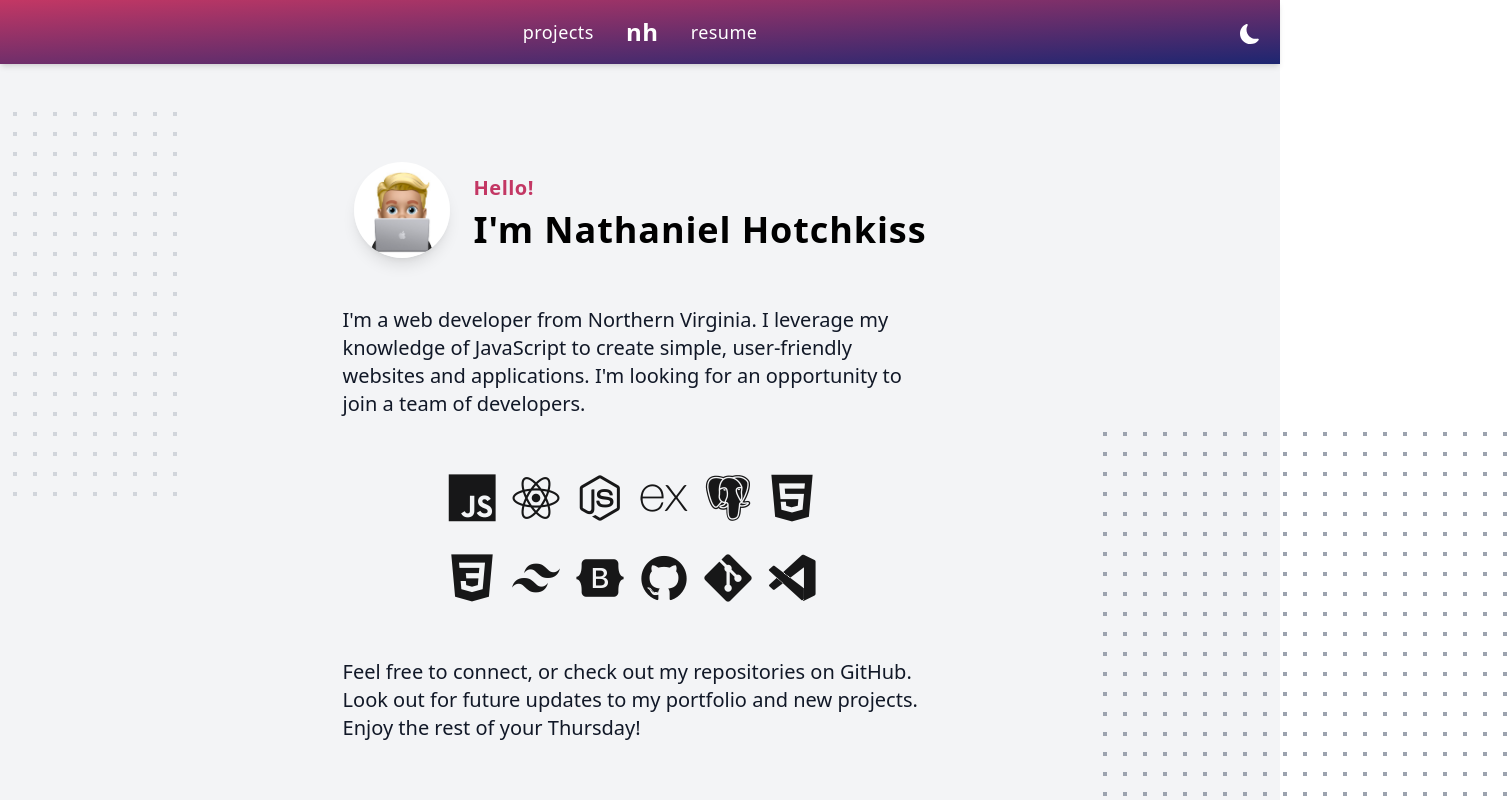
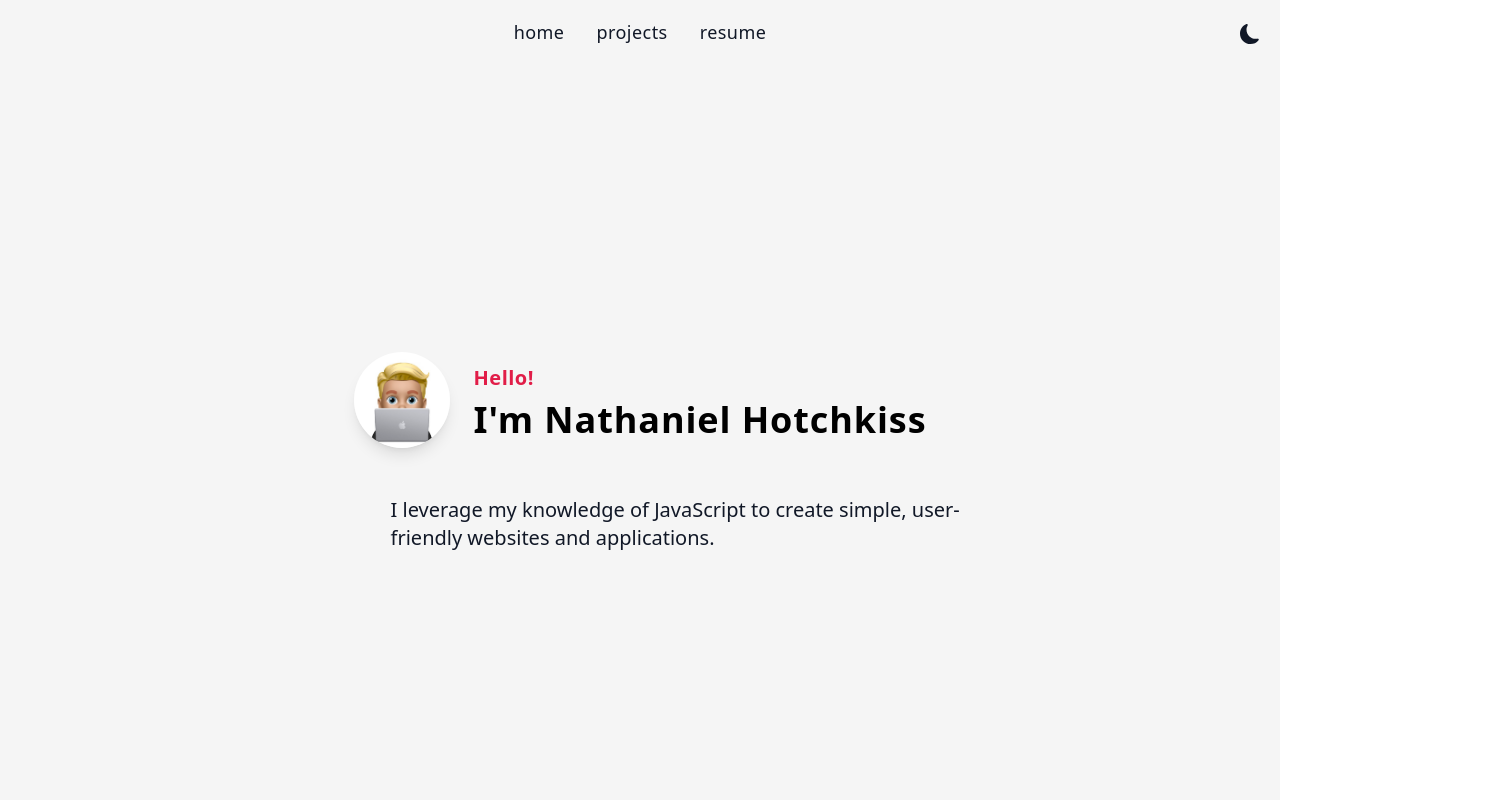
Before and after one commit to NathanielHotchkiss/Portfolio, a React (Create React App) app: page / in a window 1280 px wide. Shown: the top 800 px of the page, 1507 px wide, since content can reach past the window. Built offline with nearby package versions, Linux system fonts and the light colour scheme.

Commit message:
theme changes

```diff
--- a/src/components/Home.jsx
+++ b/src/components/Home.jsx
@@ -1,83 +1,9 @@
 import memojiMacbook from "../images/memojiMacbook.png";
-import getDate from "../utils/getDate.js";
 
 export default function Home() {
-  const date = getDate();
-
   return (
-    <div className="flex relative py-16 min-h-screen md:place-items-center justify-center">
-      <div className="hidden lg:block lg:absolute lg:inset-y-0 lg:h-full lg:w-full">
-        <div
-          className="relative h-full text-lg max-w-prose mx-auto"
-          aria-hidden="true"
-        >
-          <svg
-            className="absolute top-60 right-full transform -translate-y-1/2 -translate-x-32"
-            width={404}
-            height={384}
-            fill="none"
-            viewBox="0 0 404 384"
-          >
-            <defs>
-              <pattern
-                id="f210dbf6-a58d-4871-961e-36d5016a0f49"
-                x={0}
-                y={0}
-                width={20}
-                height={20}
-                patternUnits="userSpaceOnUse"
-              >
-                <rect
-                  x={0}
-                  y={0}
-                  width={4}
-                  height={4}
-                  className="text-gray-300 dark:opacity-50"
-                  fill="currentColor"
-                />
-              </pattern>
-            </defs>
-            <rect
-              width={404}
-              height={384}
-              fill="url(#f210dbf6-a58d-4871-961e-36d5016a0f49)"
-            />
-          </svg>
-          <svg
-            className="absolute bottom-12 left-full transform translate-x-32"
-            width={404}
-            height={384}
-            fill="none"
-            viewBox="0 0 404 384"
-          >
-            <defs>
-              <pattern
-                id="d3eb07ae-5182-43e6-857d-35c643af9034"
-                x={0}
-                y={0}
-                width={20}
-                height={20}
-                patternUnits="userSpaceOnUse"
-              >
-                <rect
-                  x={0}
-                  y={0}
-                  width={4}
-                  height={4}
-                  className="text-gray-400 dark:opacity-50"
-                  fill="currentColor"
-                />
-              </pattern>
-            </defs>
-            <rect
-              width={404}
-              height={384}
-              fill="url(#d3eb07ae-5182-43e6-857d-35c643af9034)"
-            />
-          </svg>
-        </div>
-      </div>
-      <div className="relative px-4 sm:px-6 lg:px-8">
+    <div className="flex relative py-16 md:place-items-center justify-center min-h-screen">
+      <div className="relative">
         <div className="max-w-prose mx-auto mb-18">
           <h1 className="sm:flex justify-center">
             <div className="flex justify-center mb-6">
@@ -88,7 +14,7 @@ export default function Home() {
               />
             </div>
             <div className="sm:mt-3">
-              <span className="block sm:ml-6 text-center sm:text-left text-custom-magenta dark:text-gray-200 text-lg md:text-xl font-semibold tracking-wide">
+              <span className="block sm:ml-6 text-center sm:text-left text-rose-600 dark:text-gray-200 text-lg md:text-xl font-semibold tracking-wide">
                 Hello!
               </span>
               <span className="mt-2 sm:ml-6 block text-2xl text-center sm:text-left font-extrabold tracking-wide text-black dark:text-custom-magenta sm:text-4xl">
@@ -97,33 +23,10 @@ export default function Home() {
             </div>
           </h1>
         </div>
-        <div className="mt-6 leading-8 max-w-prose mx-auto">
-          <p className="h2 mb-6 text-base md:text-xl">
-            I'm a web developer from Northern Virginia. I leverage my knowledge
-            of JavaScript to create simple, user-friendly websites and
-            applications. I'm looking for an opportunity to join a team of
-            developers.
-          </p>
-          <div className="flex justify-center w-4/5 md:w-2/3 mx-auto my-10">
-            <div className="flex flex-wrap justify-center">
-              <i className="devicon-javascript-plain text-4xl md:text-5xl text-black dark:text-gray-200 opacity-90 my-4 mr-4"></i>
-              <i className="devicon-react-original text-4xl md:text-5xl text-black dark:text-gray-200 opacity-90 my-4 mr-4"></i>
-              <i className="devicon-nodejs-plain text-4xl md:text-5xl text-black dark:text-gray-200 opacity-90 my-4 mr-4"></i>
-              <i className="devicon-express-original text-4xl md:text-5xl text-black dark:text-gray-200 opacity-90 my-4 mr-4"></i>
-              <i className="devicon-postgresql-plain text-4xl md:text-5xl text-black dark:text-gray-200 opacity-90 my-4 mr-4"></i>
-              <i className="devicon-html5-plain text-4xl md:text-5xl text-black dark:text-gray-200 opacity-90 my-4 mr-4"></i>
-              <i className="devicon-css3-plain text-4xl md:text-5xl text-black dark:text-gray-200 opacity-90 my-4 mr-4"></i>
-              <i className="devicon-tailwindcss-plain text-4xl md:text-5xl text-black dark:text-gray-200 opacity-90 my-4 mr-4"></i>
-              <i className="devicon-bootstrap-plain text-4xl md:text-5xl text-black dark:text-gray-200 opacity-90 my-4 mr-4"></i>
-              <i className="devicon-github-original text-4xl md:text-5xl text-black dark:text-gray-200 opacity-90 my-4 mr-4"></i>
-              <i className="devicon-git-plain text-4xl md:text-5xl text-black dark:text-gray-200 opacity-90 my-4 mr-4"></i>
-              <i className="devicon-vscode-plain text-4xl md:text-5xl text-black dark:text-gray-200 opacity-90 my-4 mr-4"></i>
-            </div>
-          </div>
-          <p className="mb-6 text-md md:text-xl">
-            Feel free to connect, or check out my repositories on GitHub. Look
-            out for future updates to my portfolio and new projects. Enjoy the
-            rest of your {date}!
+        <div className="my-6 max-w-prose ml-24">
+          <p className="text-xl">
+            I leverage my knowledge of JavaScript to create simple,
+            user-friendly websites and applications.
           </p>
         </div>
       </div>
--- a/src/components/Navbar.jsx
+++ b/src/components/Navbar.jsx
@@ -2,27 +2,25 @@ import { Link } from "react-router-dom";
 
 export default function Navbar() {
   return (
-    <div className="bg-gradient-to-br from-custom-magenta to-custom-purple dark:from-custom-purple dark:to-custom-magenta">
-      <nav className="flex items-center justify-center h-16 mx-auto shadow-md">
+    <nav className="flex items-center justify-center h-16 mx-auto">
+      <Link
+        to="/"
+        className="text-md md:text-lg font-medium tracking-wide text-gray-900 dark:text-neutral-200 hover:text-rose-600 hover:scale-110 py-2"
+      >
+        home
+      </Link>
       <Link
         to="/projects"
-          className="text-md md:text-lg font-medium tracking-wide text-white hover:text-gray-300 hover:scale-110 py-2"
+        className="text-md md:text-lg font-medium tracking-wide text-gray-900 dark:text-neutral-200 hover:text-rose-600 hover:scale-110 py-2 mx-8"
       >
         projects
       </Link>
       <Link
-          to="/"
-          className="text-xl md:text-2xl font-bold tracking-wide text-white hover:text-gray-300 hover:scale-110 px-8 py-1"
-        >
-          nh
-        </Link>
-        <Link
         to="/resume"
-          className="text-md md:text-lg font-medium tracking-wide text-white hover:text-gray-300 hover:scale-110 py-2"
+        className="text-md md:text-lg font-medium tracking-wide text-gray-900 dark:text-neutral-200 hover:text-rose-600 hover:scale-110 py-2"
       >
         resume
       </Link>
     </nav>
-    </div>
   );
 }
--- a/src/components/ThemeToggle.jsx
+++ b/src/components/ThemeToggle.jsx
@@ -13,7 +13,7 @@ export default function Toggle() {
             width="16"
             height="16"
             fill="currentColor"
-            className="bi bi-sun-fill text-white hover:text-gray-300 h-6 sm:h-7 w-6 sm:w-7 hover:scale-110"
+            className="bi bi-sun-fill text-white hover:text-rose-600 h-6 sm:h-7 w-6 sm:w-7 hover:scale-110"
             viewBox="0 0 16 16"
           >
             <path d="M8 12a4 4 0 1 0 0-8 4 4 0 0 0 0 8zM8 0a.5.5 0 0 1 .5.5v2a.5.5 0 0 1-1 0v-2A.5.5 0 0 1 8 0zm0 13a.5.5 0 0 1 .5.5v2a.5.5 0 0 1-1 0v-2A.5.5 0 0 1 8 13zm8-5a.5.5 0 0 1-.5.5h-2a.5.5 0 0 1 0-1h2a.5.5 0 0 1 .5.5zM3 8a.5.5 0 0 1-.5.5h-2a.5.5 0 0 1 0-1h2A.5.5 0 0 1 3 8zm10.657-5.657a.5.5 0 0 1 0 .707l-1.414 1.415a.5.5 0 1 1-.707-.708l1.414-1.414a.5.5 0 0 1 .707 0zm-9.193 9.193a.5.5 0 0 1 0 .707L3.05 13.657a.5.5 0 0 1-.707-.707l1.414-1.414a.5.5 0 0 1 .707 0zm9.193 2.121a.5.5 0 0 1-.707 0l-1.414-1.414a.5.5 0 0 1 .707-.707l1.414 1.414a.5.5 0 0 1 0 .707zM4.464 4.465a.5.5 0 0 1-.707 0L2.343 3.05a.5.5 0 1 1 .707-.707l1.414 1.414a.5.5 0 0 1 0 .708z" />
@@ -26,7 +26,7 @@ export default function Toggle() {
             width="16"
             height="16"
             fill="currentColor"
-            className="bi bi-moon-fill text-white hover:text-gray-300 h-4 sm:h-5 w-4 sm:w-5 hover:scale-110 m-1"
+            className="bi bi-moon-fill hover:text-rose-600 h-4 sm:h-5 w-4 sm:w-5 hover:scale-110 m-1"
             viewBox="0 0 16 16"
           >
             <path d="M6 .278a.768.768 0 0 1 .08.858 7.208 7.208 0 0 0-.878 3.46c0 4.021 3.278 7.277 7.318 7.277.527 0 1.04-.055 1.533-.16a.787.787 0 0 1 .81.316.733.733 0 0 1-.031.893A8.349 8.349 0 0 1 8.344 16C3.734 16 0 12.286 0 7.71 0 4.266 2.114 1.312 5.124.06A.752.752 0 0 1 6 .278z" />
--- a/src/utils/Background.js
+++ b/src/utils/Background.js
@@ -1,5 +1,7 @@
 export default function Background({ children }) {
   return (
-    <div className="transition-all duration-600 ease-in-out bg-gray-100 dark:bg-dark-gray dark:bg-opacity-90 text-gray-900 dark:text-gray-100">{children}</div>
+    <div className="transition-all duration-600 ease-in-out bg-neutral-100 dark:bg-neutral-800 text-gray-900 dark:text-gray-100">
+      {children}
+    </div>
   );
 }
--- a/src/utils/getDate.js
+++ /dev/null
@@ -1,14 +0,0 @@
-export default function getDate() {
-  const date = new Date();
-  const weekdays = [
-    "Sunday",
-    "Monday",
-    "Tuesday",
-    "Wednesday",
-    "Thursday",
-    "Friday",
-    "Saturday",
-  ];
-  const day = date.getDay();
-  return weekdays[day];
-}
```
Also changed, not shown: src/components/Footer.jsx (+7 -7 lines), src/components/Resume.jsx (+17 -32 lines). Lines whose indentation alone changed are shown as unchanged.
